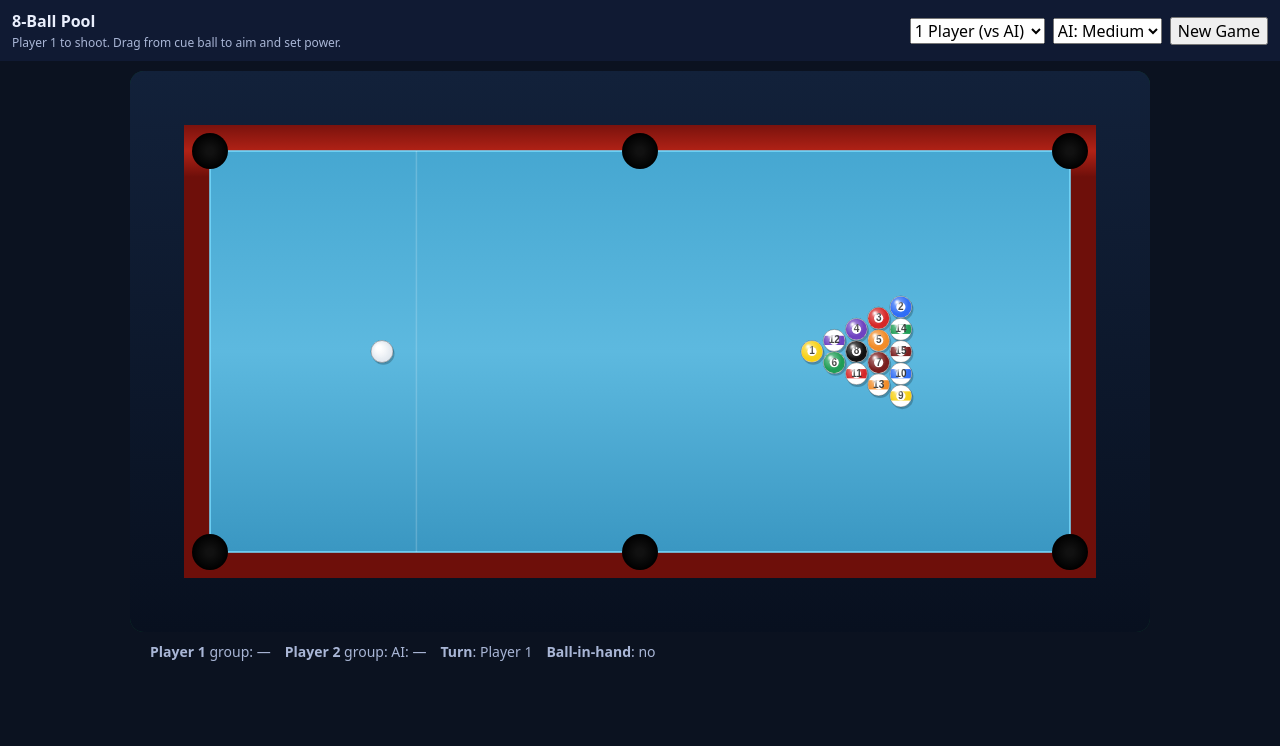
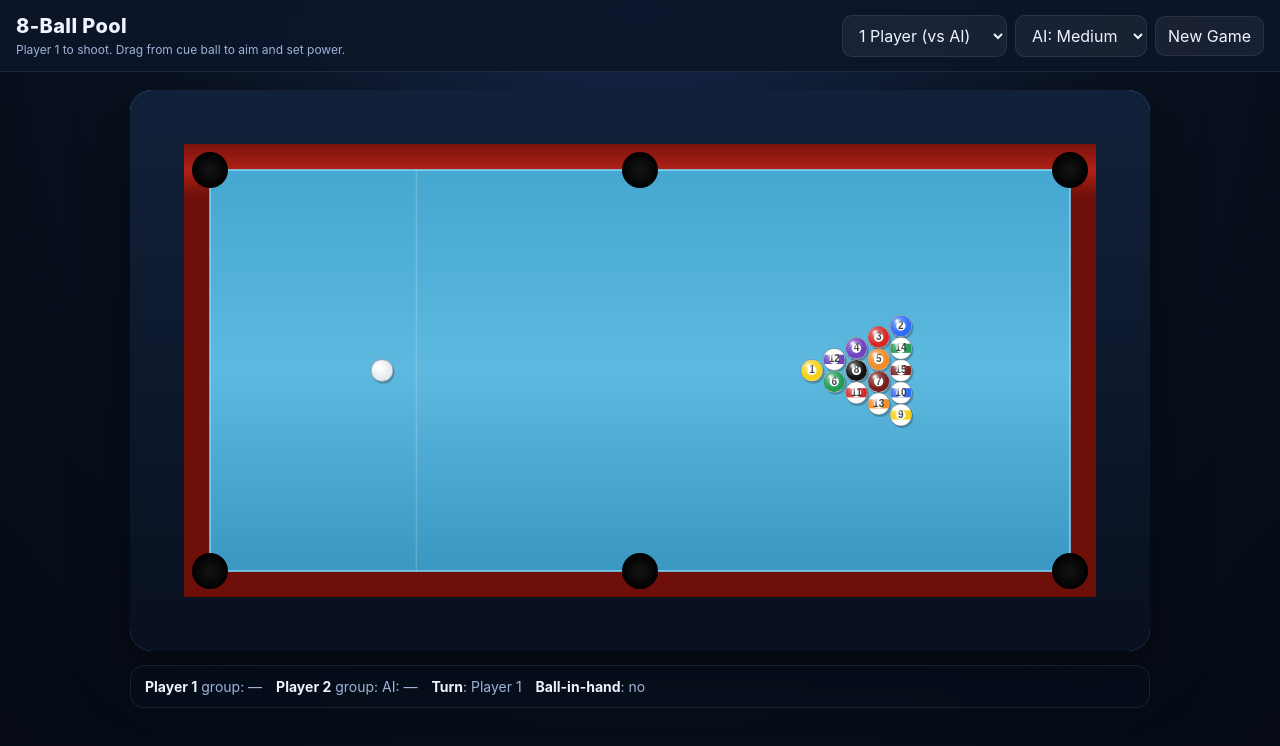
Before and after one commit to korky1989/snake-game, a plain HTML site: page pool/index.html in a window 1280 px wide. Drawn offline with Linux system fonts and the light colour scheme.

Commit message:
Update pool.css

```diff
--- a/pool/pool.css
+++ b/pool/pool.css
@@ -1,18 +1,149 @@
-:root { --bg:#0b1220; --panel:#101a33; --text:#e9eefc; --muted:#a9b6d6; }
+:root {
+  --bg: #09111f;
+  --panel: rgba(12, 22, 42, 0.88);
+  --panel-border: rgba(255, 255, 255, 0.08);
+  --text: #eef4ff;
+  --muted: #9fb2d8;
+  --accent: #63d7ff;
+}
 
-* { box-sizing: border-box; }
-html, body { height: 100%; margin: 0; background: var(--bg); color: var(--text); font-family: system-ui, -apple-system, Segoe UI, Roboto, Arial; }
-button, select { font: inherit; }
+* {
+  box-sizing: border-box;
+}
+
+html,
+body {
+  height: 100%;
+  margin: 0;
+  background:
+    radial-gradient(circle at top, #16284a 0%, #09111f 48%, #050a14 100%);
+  color: var(--text);
+  font-family: Inter, system-ui, -apple-system, Segoe UI, Roboto, Arial, sans-serif;
+}
+
+body {
+  display: flex;
+  flex-direction: column;
+}
+
+button,
+select {
+  font: inherit;
+  border: 1px solid var(--panel-border);
+  background: rgba(255, 255, 255, 0.06);
+  color: var(--text);
+  border-radius: 10px;
+  padding: 9px 12px;
+  outline: none;
+}
+
+button:hover,
+select:hover {
+  border-color: rgba(99, 215, 255, 0.45);
+}
 
 .topbar {
-  display: flex; align-items: center; justify-content: space-between;
-  gap: 12px; padding: 10px 12px; background: var(--panel); position: sticky; top: 0;
+  display: flex;
+  align-items: center;
+  justify-content: space-between;
+  gap: 12px;
+  padding: 14px 16px;
+  background: var(--panel);
+  backdrop-filter: blur(10px);
+  border-bottom: 1px solid var(--panel-border);
+  position: sticky;
+  top: 0;
+  z-index: 2;
 }
-.title { font-weight: 700; }
-.status { font-size: 12px; color: var(--muted); margin-top: 2px; }
-.left { display:flex; flex-direction: column; }
-.right { display:flex; gap: 8px; align-items: center; flex-wrap: wrap; }
 
-.wrap { display:flex; flex-direction: column; align-items: center; padding: 10px; gap: 10px; }
-canvas { width: min(96vw, 980px); height: calc(min(96vw, 980px) * 0.55); background: #0c4a2d; border-radius: 14px; touch-action: none; }
-.hud { width: min(96vw, 980px); display:flex; gap: 14px; flex-wrap: wrap; color: var(--muted); font-size: 14px; }
+.left {
+  display: flex;
+  flex-direction: column;
+  min-width: 0;
+}
+
+.title {
+  font-weight: 800;
+  letter-spacing: 0.02em;
+  font-size: 20px;
+}
+
+.status {
+  font-size: 12px;
+  color: var(--muted);
+  margin-top: 4px;
+}
+
+.right {
+  display: flex;
+  gap: 8px;
+  align-items: center;
+  flex-wrap: wrap;
+  justify-content: flex-end;
+}
+
+.wrap {
+  display: flex;
+  flex-direction: column;
+  align-items: center;
+  padding: 18px 12px 28px;
+  gap: 14px;
+}
+
+canvas {
+  width: min(96vw, 1020px);
+  height: calc(min(96vw, 1020px) * 0.55);
+  border-radius: 22px;
+  background: #3fa7d6;
+  box-shadow:
+    0 24px 60px rgba(0, 0, 0, 0.42),
+    inset 0 1px 0 rgba(255, 255, 255, 0.08);
+  touch-action: none;
+  display: block;
+}
+
+.hud {
+  width: min(96vw, 1020px);
+  display: flex;
+  gap: 14px;
+  flex-wrap: wrap;
+  color: var(--muted);
+  font-size: 14px;
+  padding: 12px 14px;
+  border: 1px solid var(--panel-border);
+  border-radius: 14px;
+  background: rgba(8, 17, 32, 0.55);
+  backdrop-filter: blur(8px);
+}
+
+.hud b {
+  color: var(--text);
+}
+
+.hud > div {
+  white-space: nowrap;
+}
+
+@media (max-width: 720px) {
+  .topbar {
+    flex-direction: column;
+    align-items: stretch;
+  }
+
+  .right {
+    justify-content: stretch;
+  }
+
+  .right > * {
+    flex: 1 1 140px;
+  }
+
+  .title {
+    font-size: 18px;
+  }
+
+  .hud {
+    font-size: 13px;
+    gap: 10px;
+  }
+}
```
